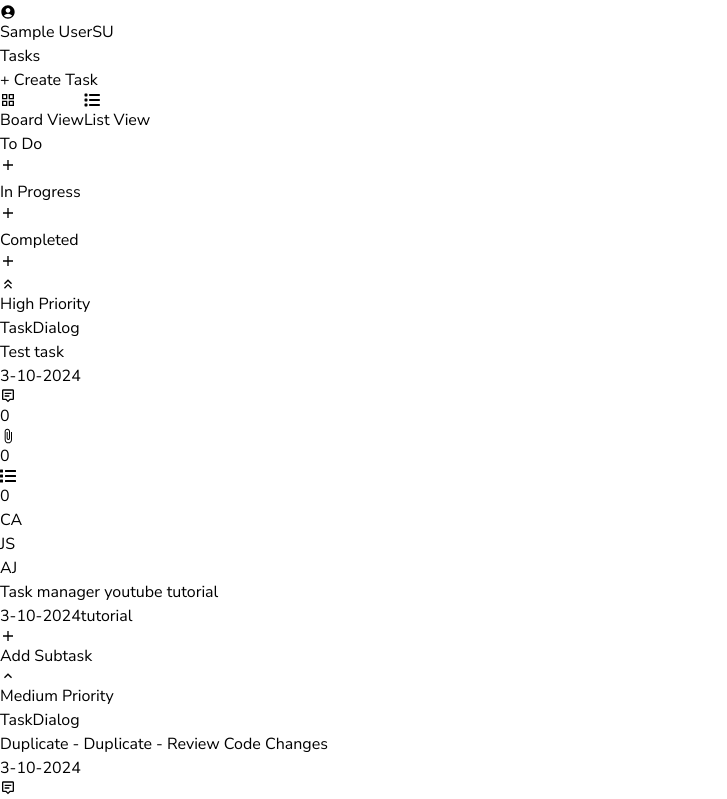
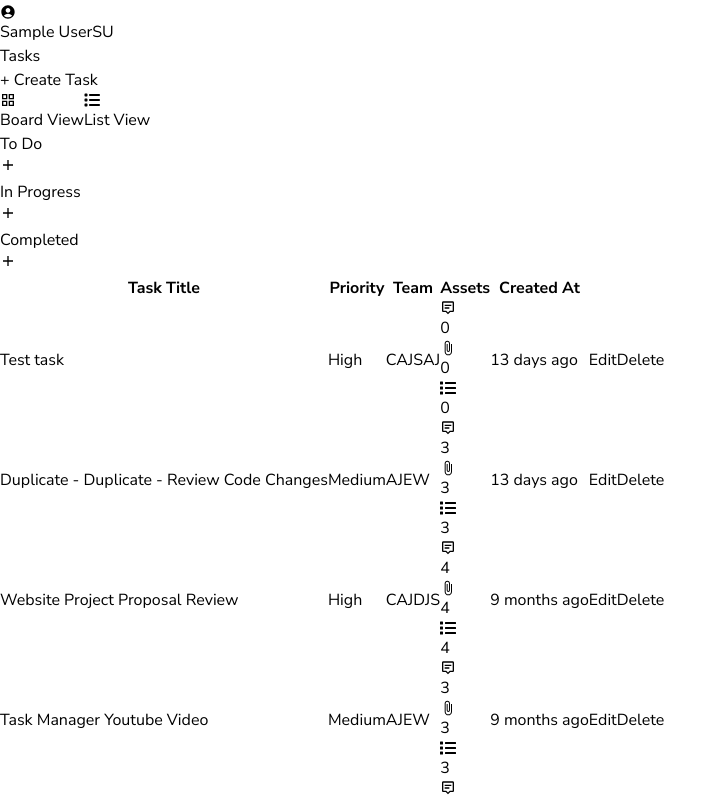
Before and after one commit to Siddhartha335/TaskMate, a React (Vite) app in the folder client/: page /tasks in a window 1280 px wide. Shown: the part 460-1259 px from the top of the page, without its empty margins (0-727 px from the left). Built offline with nearby package versions, Linux system fonts and the light colour scheme; sample sign-in values are in the browser's storage.

Commit message:
handled bugs in tasks functionality

```diff
--- a/client/src/components/ListView.tsx
+++ b/client/src/components/ListView.tsx
@@ -1,9 +1,11 @@
-import { summary } from "../assets/data";
 import moment from "moment"; // for formatting the date
 import clsx from "clsx";
 import getInitials, { BGS, TASK_TYPE } from "../utils";
+import { BiMessageAltDetail } from "react-icons/bi";
+import { MdAttachFile } from "react-icons/md";
+import { FaList } from "react-icons/fa";
 
-export const ListView = () => {
+export const ListView = ({tasks}:any) => {
     return (
       <div className="overflow-x-auto bg-white p-4 mt-8 rounded-lg shadow-md">
         <table className="table-auto w-full text-left">
@@ -12,30 +14,53 @@ export const ListView = () => {
               <th className="px-4 py-2">Task Title</th>
               <th className="px-4 py-2">Priority</th>
               <th className="px-4 py-2">Team</th>
+              <th className="px-4 py-2">Assets</th>
               <th className="px-4 py-2 hidden md:block">Created At</th>
             </tr>
           </thead>
 
           <tbody>
-            {summary.last10Task.map((task) => {
+            {tasks.map((task:any) => {
               return (
                 <tr key={task._id} className="border-b text-sm">
-                  <td className="px-4 py-2 flex items-center gap-[6px]"><div className={clsx("w-4 h-4 rounded-full",TASK_TYPE[task.stage as keyof typeof TASK_TYPE])}></div>{task.title}</td>
+                  <td className="px-4 py-2 flex items-center gap-[6px]"><div className={clsx("w-4 h-4 rounded-full line-clamp-1",TASK_TYPE[task.stage as keyof typeof TASK_TYPE])}></div>{task.title}</td>
 
                   <td className="px-4 py-2">
                     {task.priority.slice(0,1).toUpperCase() + task.priority.slice(1)}
                   </td>
 
                   <td className="px-4 py-2">
-                    {task.team.map((member,index) => (
-                      <button key={member._id} className={clsx("w-7 h-7 rounded-full text-white text-sm mr-1 mb-1",BGS[index % BGS?.length])}>
+                    {task.team.map((member:any,index:any) => (
+                      <button key={member._id} className={clsx("w-7 h-7 rounded-full text-white text-sm -mr-1",BGS[index % BGS?.length])}>
                         {getInitials(member.name)}
                       </button>
                     ))}
                   </td>
 
+                  <td className="px-4 py-2">
+                  <div className="flex gap-2">
+                    <div className="flex gap-1 items-center text-sm text-gray-600">
+                          <BiMessageAltDetail />
+                          <span>{task?.activities?.length}</span>
+                      </div>
+                      <div className="flex gap-1 items-center text-sm text-gray-600">
+                          <MdAttachFile />
+                          <span>{task?.activities?.length}</span>
+                      </div>
+                      <div className="flex gap-1 items-center text-sm text-gray-600">
+                          <FaList />
+                          <span>{task?.activities?.length}</span>
+                      </div>
+                  </div>
+                  </td>
+
                   <td className="px-4 py-2 hidden md:block">
                     {moment(task?.date).fromNow()}
+                  </td>
+
+                  <td className="px-4 py-2">
+                    <button className="text-blue-600 mr-2 hover:text-blue-500 sm:px-0 text-sm md:text-base">Edit</button>
+                    <button className="text-red-600 hover:text-red-500 sm:px-0 text-sm md:text-base">Delete</button>
                   </td>
                 </tr>
               );
--- a/client/src/components/Tabs.tsx
+++ b/client/src/components/Tabs.tsx
@@ -1,4 +1,4 @@
-import { TabList, TabGroup, Tab, TabPanel } from "@headlessui/react"
+import { TabList, TabGroup, Tab, TabPanels } from "@headlessui/react"
 import clsx from "clsx"
 
 interface TabsProps {
@@ -26,9 +26,9 @@ export const Tabs = ({tabs,setSelected,children}:TabsProps) => {
                         </Tab>
                 ))}
             </TabList>
-            <TabPanel className="w-full mt-2">
+            <TabPanels className="w-full mt-2">
                 {children}
-            </TabPanel>
+            </TabPanels>
         </TabGroup>
     </div>
   )
--- a/client/src/components/TaskTable.tsx
+++ b/client/src/components/TaskTable.tsx
@@ -29,7 +29,7 @@ export const TaskTable = () => {
 
                 <td className="px-4 py-2">
                   {task.team.map((member,index) => (
-                    <button key={member._id} className={clsx("w-7 h-7 rounded-full text-white text-sm mr-1 mb-1",BGS[index % BGS?.length])}>
+                    <button key={member._id} className={clsx("w-7 h-7 rounded-full text-white text-sm -mr-1",BGS[index % BGS?.length])}>
                       {getInitials(member.name)}
                     </button>
                   ))}
--- a/client/src/pages/Tasks.tsx
+++ b/client/src/pages/Tasks.tsx
@@ -30,7 +30,7 @@ export const Tasks = () => {
 
   const {status} = useParams();
 
-  const [selected,setSelected] = useState(0); //for changing board view and list view (tabs)
+  const [selected,setSelected] = useState(1); //for changing board view and list view (tabs)
   const [open,setOpen] = useState(false);
   const [loading,setLoading] = useState(false); //for loader
   console.log(selected)
@@ -63,7 +63,7 @@ export const Tasks = () => {
                 </div>
               )}
 
-              {selected == 0 ? ( <BoardView tasks={tasks} /> ):( <ListView /> )}
+              {selected == 0 ? ( <BoardView tasks={tasks} /> ):( <ListView tasks={tasks} /> )}
 
             </Tabs>
           </div>
```
